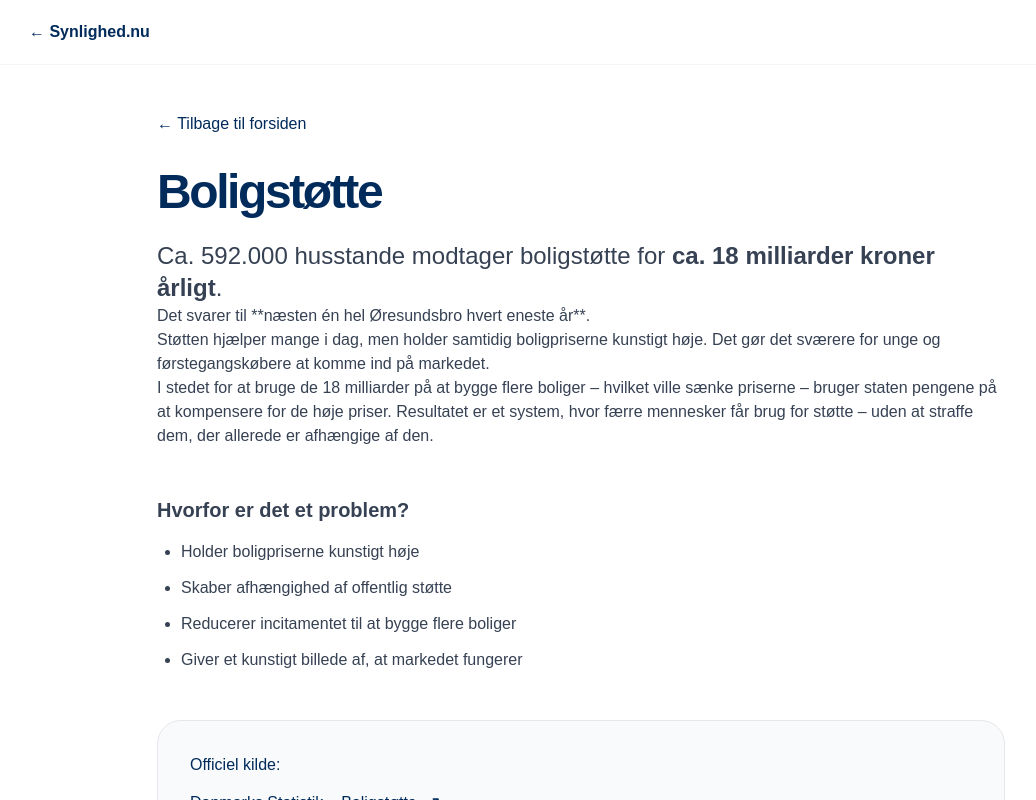
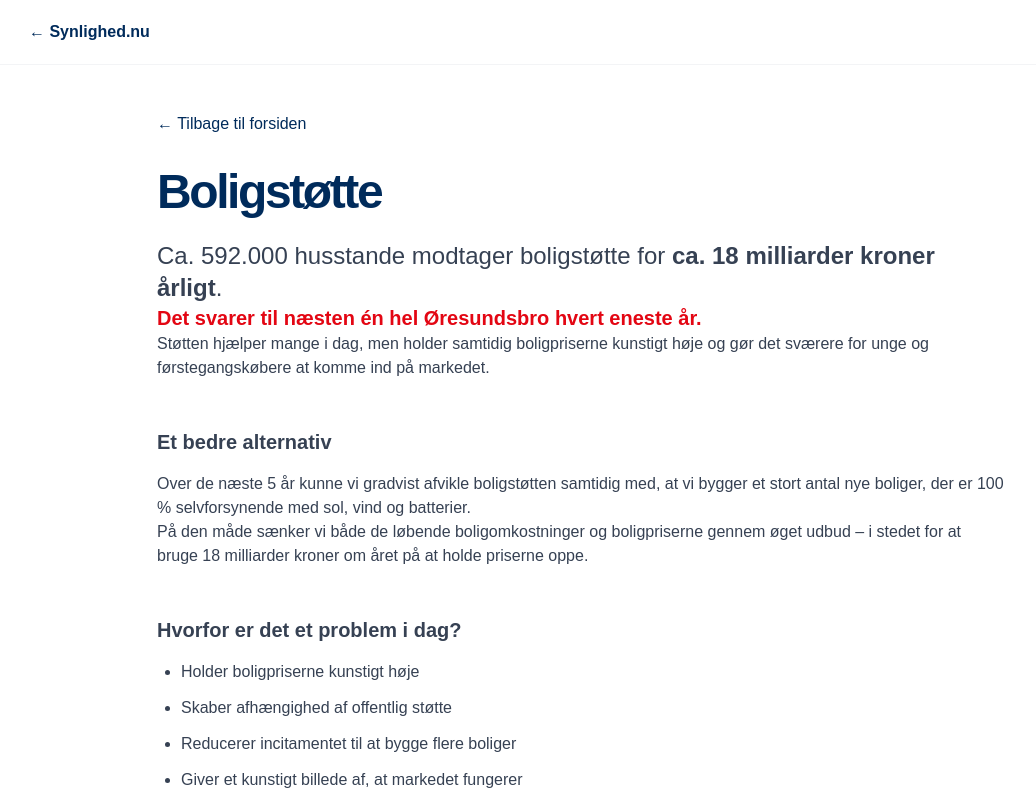
Before and after one commit to synlighed-nu/synlighed-nu-clean, a Next.js app: page /boligstotte in a window 1280 px wide. Shown: the top 800 px of the page, without its empty margins (59-1095 px from the left). Built offline with nearby package versions, Linux system fonts and the light colour scheme.

Commit message:
Update page.tsx

```diff
--- a/app/boligstotte/page.tsx
+++ b/app/boligstotte/page.tsx
@@ -22,23 +22,25 @@ export default function BoligstottePage() {
             Ca. 592.000 husstande modtager boligstøtte for <strong>ca. 18 milliarder kroner årligt</strong>.
           </p>
 
-          <p>
-            Det svarer til **næsten én hel Øresundsbro hvert eneste år**.
+          <p className="text-xl font-semibold text-[#E30613]">
+            Det svarer til næsten én hel Øresundsbro hvert eneste år.
           </p>
 
           <p>
-            Støtten hjælper mange i dag, men holder samtidig boligpriserne kunstigt høje.
-            Det gør det sværere for unge og førstegangskøbere at komme ind på markedet.
+            Støtten hjælper mange i dag, men holder samtidig boligpriserne kunstigt høje og gør det sværere for unge og førstegangskøbere at komme ind på markedet.
           </p>
 
+          <h3 className="text-xl font-semibold mt-12 mb-4">Et bedre alternativ</h3>
           <p>
-            I stedet for at bruge de 18 milliarder på at bygge flere boliger – hvilket ville sænke priserne –
-            bruger staten pengene på at kompensere for de høje priser.
-            Resultatet er et system, hvor færre mennesker får brug for støtte – uden at straffe dem,
-            der allerede er afhængige af den.
+            Over de næste 5 år kunne vi gradvist afvikle boligstøtten samtidig med, at vi bygger et stort antal nye boliger,
+            der er 100 % selvforsynende med sol, vind og batterier.
+          </p>
+          <p>
+            På den måde sænker vi både de løbende boligomkostninger og boligpriserne gennem øget udbud –
+            i stedet for at bruge 18 milliarder kroner om året på at holde priserne oppe.
           </p>
 
-          <h3 className="text-xl font-semibold mt-12 mb-4">Hvorfor er det et problem?</h3>
+          <h3 className="text-xl font-semibold mt-12 mb-4">Hvorfor er det et problem i dag?</h3>
           <ul className="list-disc pl-6 space-y-3">
             <li>Holder boligpriserne kunstigt høje</li>
             <li>Skaber afhængighed af offentlig støtte</li>
```
